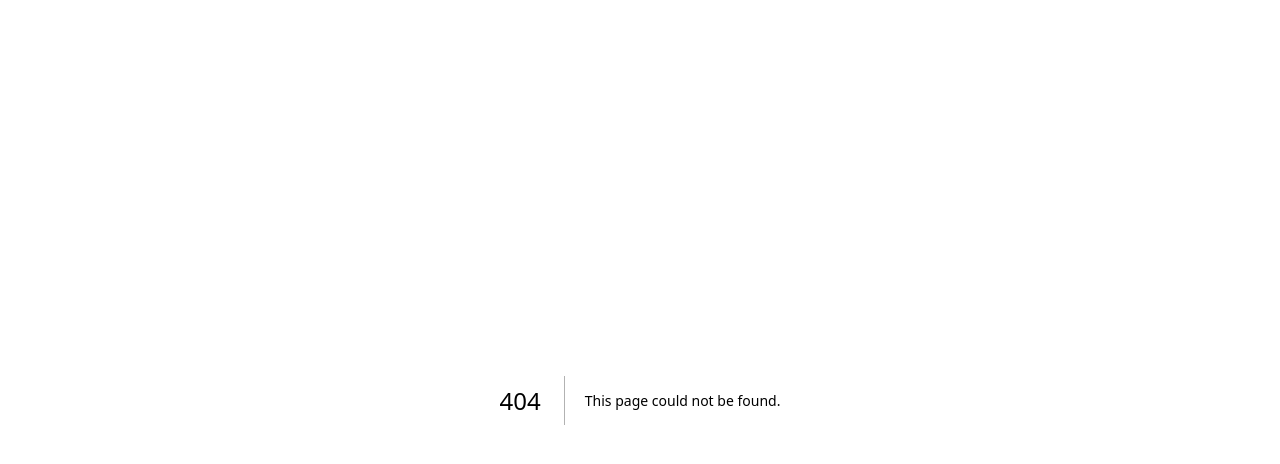
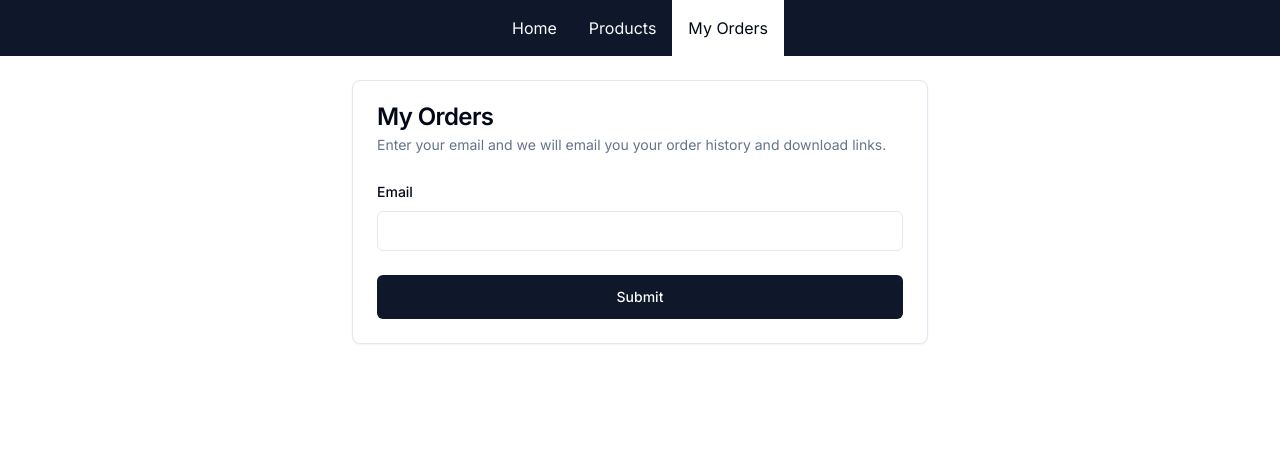
Before and after one commit to 1ureka/1ureka.ecommerce, a Next.js app: page /orders in a window 1280 px wide. Before the commit this address had no page. Shown: the top 464 px of the page. Built offline with nearby package versions, Linux system fonts and the light colour scheme; no server answers.

Commit message:
feat: Add OrdersPage component for displaying user orders

```diff
--- /dev/null
+++ b/src/app/(user)/orders/page.tsx
@@ -0,0 +1,68 @@
+"use client";
+
+import { Button } from "@/components/ui/button";
+import {
+  Card,
+  CardContent,
+  CardDescription,
+  CardFooter,
+  CardHeader,
+  CardTitle,
+} from "@/components/ui/card";
+import { Input } from "@/components/ui/input";
+import { Label } from "@/components/ui/label";
+import { sendOrdersHistory } from "@/lib/actions";
+import { useFormState, useFormStatus } from "react-dom";
+
+export default function OrdersPage() {
+  const [data, action] = useFormState(sendOrdersHistory, {});
+
+  return (
+    <form className="max-w-xl mx-auto" action={action}>
+      <Card>
+        <CardHeader>
+          <CardTitle>My Orders</CardTitle>
+          <CardDescription>
+            Enter your email and we will email you your order history and
+            download links.
+          </CardDescription>
+        </CardHeader>
+
+        <CardContent>
+          <div className="space-y-2">
+            <Label htmlFor="email">Email</Label>
+            <Input type="email" required name="email" id="email" />
+            {data.message && (
+              <p className="text-sm text-green-700">
+                {"📧 "}
+                {data.message}
+              </p>
+            )}
+            {data.error && (
+              <p className="text-sm text-destructive">{data.error}</p>
+            )}
+          </div>
+        </CardContent>
+
+        <CardFooter>
+          <SubmitButton disabled={!!data.message} />
+        </CardFooter>
+      </Card>
+    </form>
+  );
+}
+
+function SubmitButton({ disabled }: { disabled?: boolean }) {
+  const { pending } = useFormStatus();
+
+  return (
+    <Button
+      disabled={pending || disabled}
+      className="w-full"
+      size="lg"
+      type="submit"
+    >
+      {pending ? "Loading..." : "Submit"}
+    </Button>
+  );
+}
```
